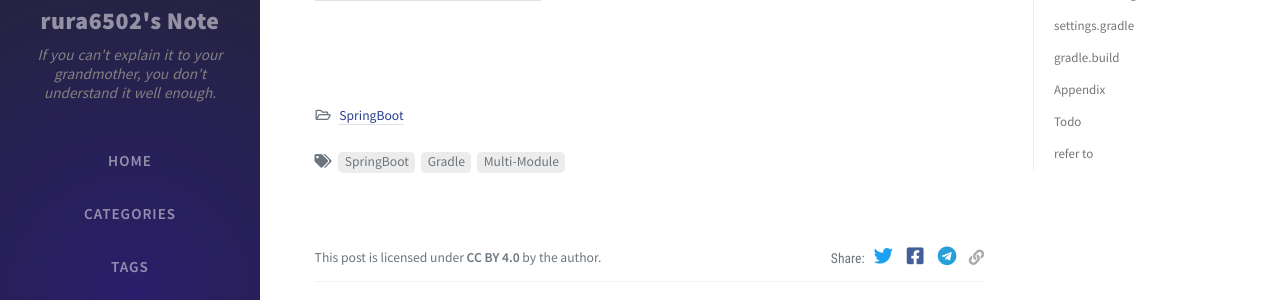
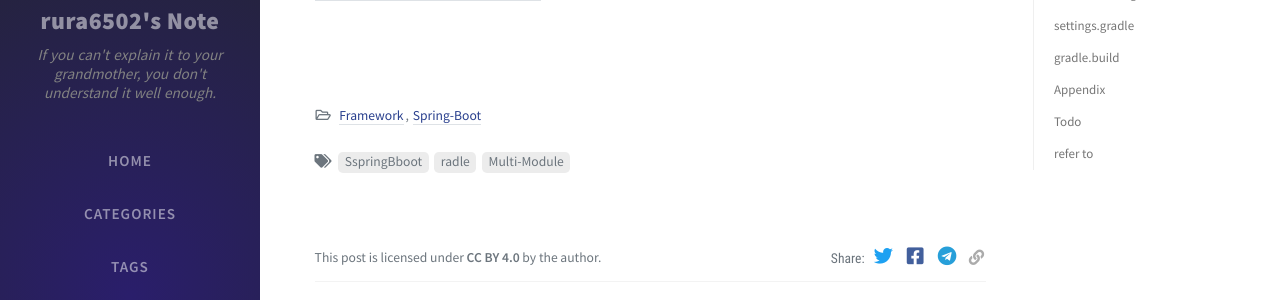
Before and after one commit to rura6502/rura6502.github.io, a Jekyll site: the page built from _posts/2019-05-25-Gradle-multi-module-project-with-Spring-Boot-and-inject-dependencies-using-IF.md, in a window 1280 px wide and 900 px high, scrolled down 11540 px. Shown: the part 153-453 px from the top of the window. Built offline with Jekyll 4.4.1, drawn with Linux system fonts in a browser that asks for light colours; nearby versions of some CDN libraries; comment, search, counter and statistics services are not loaded.

Commit message:
_posts/2019-05-25-Gradle-multi-module-project-with-Spring-Boot-and-inject-dependencies-using-IF.md updated from https://stackedit.io/

```diff
--- a/_posts/2019-05-25-Gradle-multi-module-project-with-Spring-Boot-and-inject-dependencies-using-IF.md
+++ b/_posts/2019-05-25-Gradle-multi-module-project-with-Spring-Boot-and-inject-dependencies-using-IF.md
@@ -2,9 +2,9 @@
 layout: post
 autor: rura6502
 title:  Gradle multi-module project with Spring Boot and inject dependencies using IF
-date:  2019-05-25 00:00:00 +0000
-categories: [SpringBoot]
-tags: [SpringBoot,Gradle,Multi-Module]
+date:  2019-05-25 00:00:00 +000
+categories: [Framework, Spring-Boot]
+tags: [SspringBboot,radle,Multi-Module]
 math: true
 ---
 
```
Also changed, not shown: other parts of _posts/2019-05-25-Gradle-multi-module-project-with-Spring-Boot-and-inject-dependencies-using-IF.md (+2 -2 lines).
